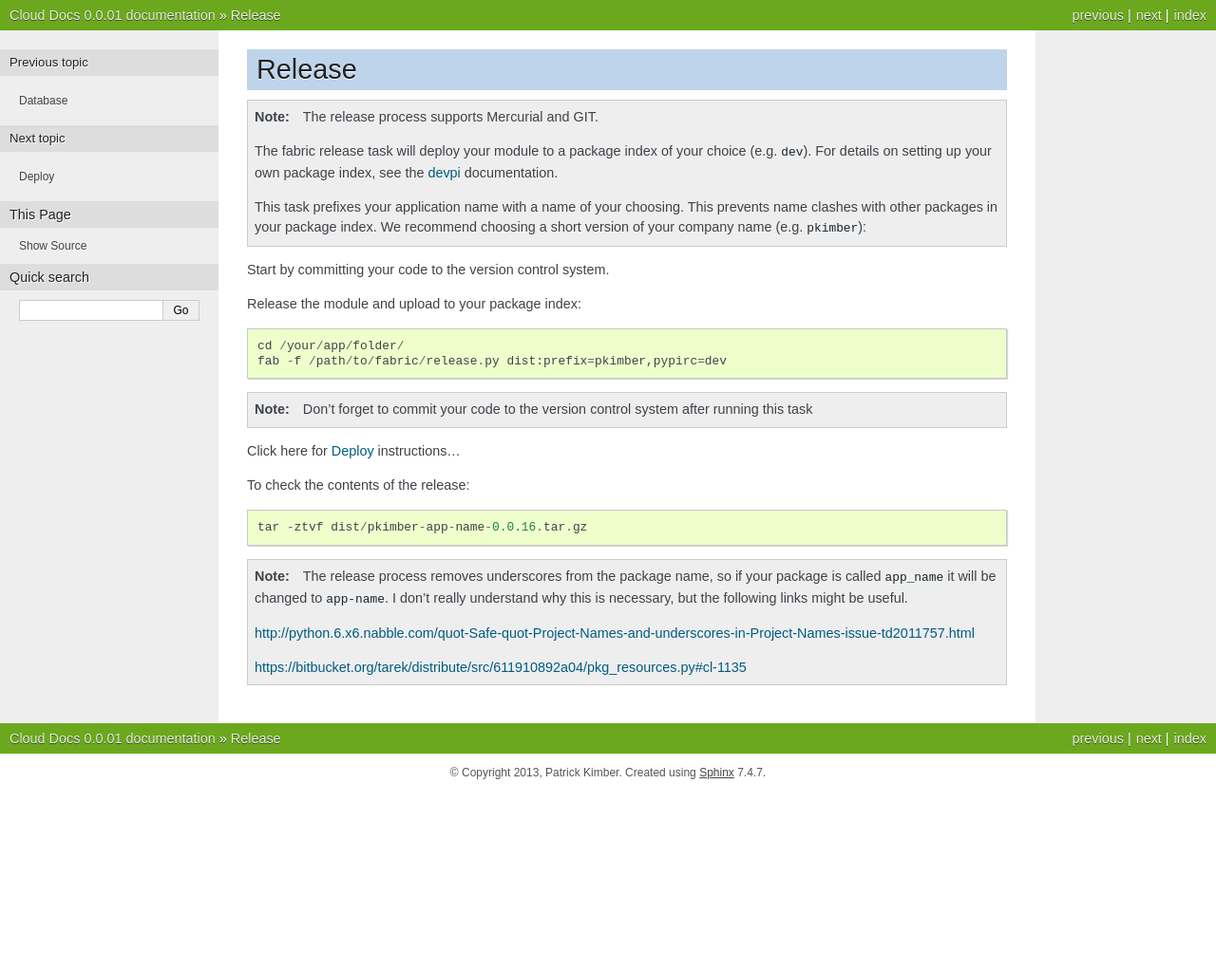
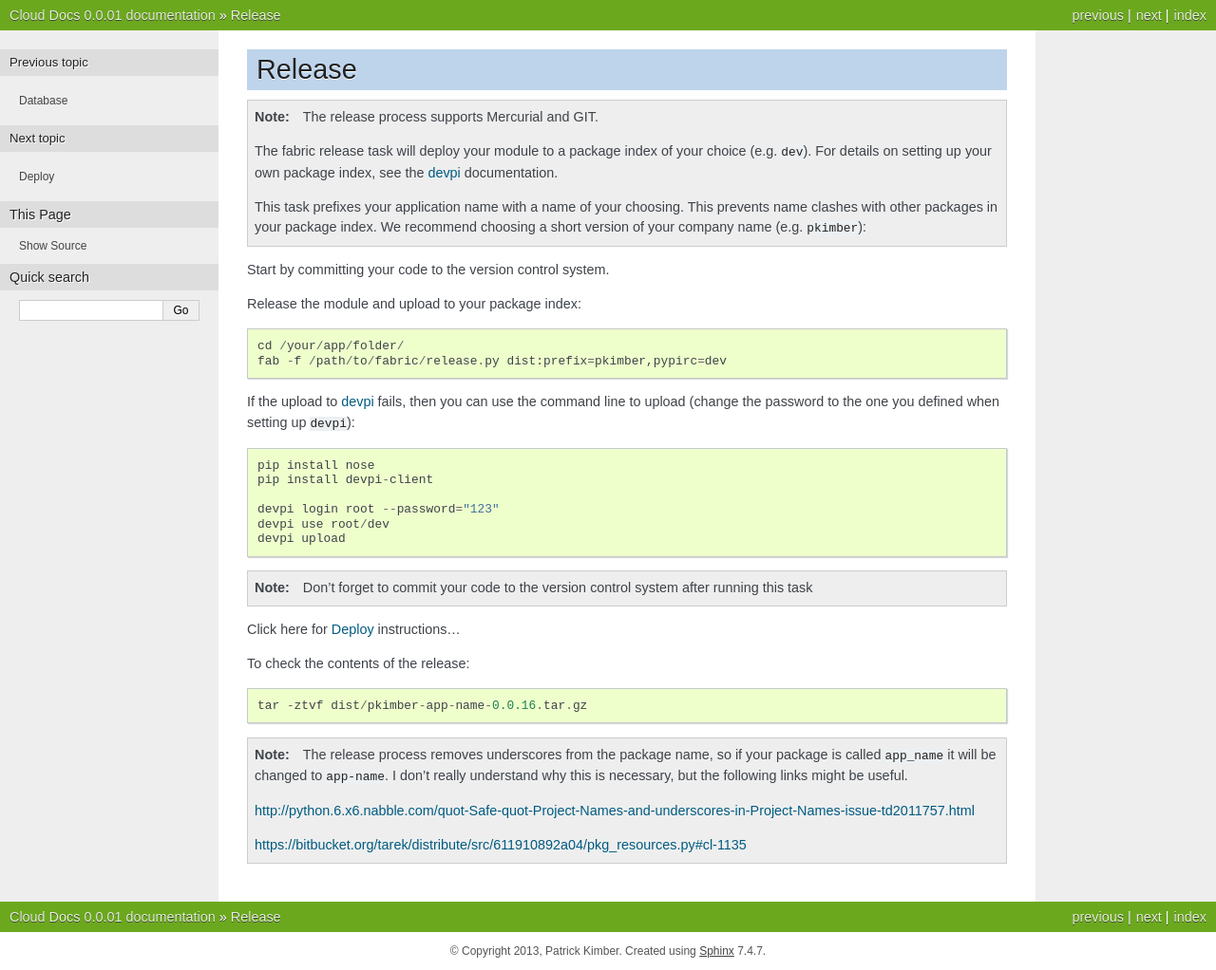
Before and after one commit to pkimber/old-docs-migrated-to-gitlab, a Sphinx documentation site: the page built from source/fabric-release.rst, in a window 1280 px wide. Shown: the whole page at 95% size. Built offline with Sphinx 7.4.7, drawn with Linux system fonts in a browser that asks for light colours; before the commit the page ends 900 px from its top, so only the background shows below that.

Commit message:
Work-around if upload to 'devpi' fails

```diff
--- a/source/fabric-release.rst
+++ b/source/fabric-release.rst
@@ -22,6 +22,16 @@ Release the module and upload to your package index:
   cd /your/app/folder/
   fab -f /path/to/fabric/release.py dist:prefix=pkimber,pypirc=dev
 
+If the upload to :doc:`devpi` fails, then you can use the command line to
+upload (change the password to the one you defined when setting up ``devpi``)::
+
+  pip install nose
+  pip install devpi-client
+
+  devpi login root --password="123"
+  devpi use root/dev
+  devpi upload
+
 .. note::
 
   Don't forget to commit your code to the version control system after running this task
```
